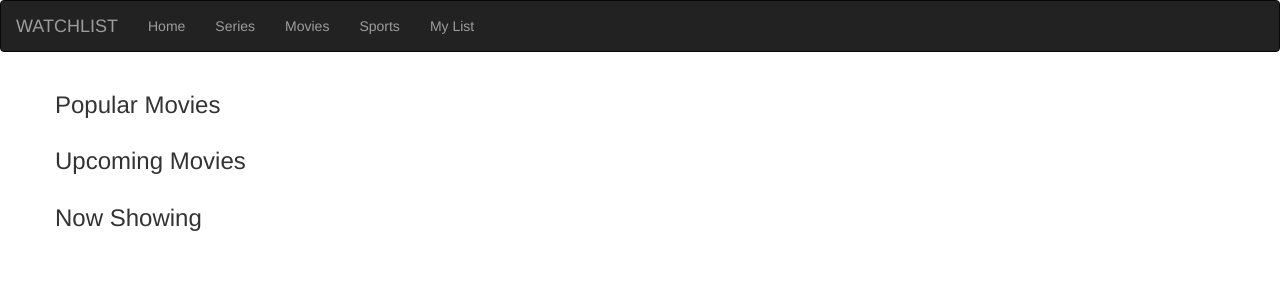
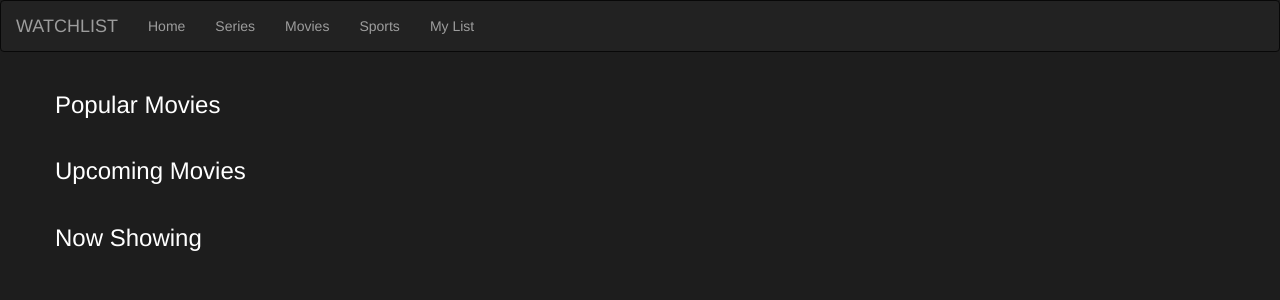
Before and after one commit to andyjohn23/watchlist-app, a Flask app: template app/templates/index.html in a window 1280 px wide. Shown: the top 300 px of the page. Run offline with Flask 2, Linux system fonts and the light colour scheme; the template is opened without the code that fills it, so the values that code supplies are empty; parts of the project's set-up code (start-up, migrations or seed data) failed here and were passed over; some libraries are stand-ins or nearby versions.

Commit message:
updated files

```diff
--- a/app/static/css/index.css
+++ b/app/static/css/index.css
@@ -1,9 +1,39 @@
-.movie-card{
-    display: inline-block;
-    list-style: none;
+body{
+    background-color: #1d1d1d;
 }
 .movie-card img{
+    width: 280px;
+    height: 250px;
+    object-fit: cover;
+    margin: 10px;
+}
+.movie-card img:hover{
+    transform: scale(1.06);
+}
+.popular h3{
+    color: white;
+}
+.popular ul{
     display: flex;
-    flex-wrap: nowrap;
     flex-direction: row;
+    flex-wrap: wrap;
+    margin-left: -6%;
 }
+.upcoming h3{
+    color: white;
+}
+.upcoming ul{
+    display: flex;
+    flex-direction: row;
+    flex-wrap: wrap;
+    margin-left: -6%;
+}
+.now-showing h3{
+    color: white;
+}
+.now-showing ul{
+    display: flex;
+    flex-direction: row;
+    flex-wrap: wrap;
+    margin-left: -6%;
+}
--- a/app/templates/index.html
+++ b/app/templates/index.html
@@ -1,14 +1,19 @@
 {% extends 'base.html'%}
 {% import 'macros.html' as macro%}
 
+<!DOCTYPE html>
+<html>
 
+<head>
     <!-- Styles block -->
 
     {% block styles%}
     {{ super() }}
     <link rel="stylesheet" type="text/css" href="{{url_for('static',filename='css/index.css')}}">
     {% endblock %}
+</head>
 
+<body>
     <!-- Content block -->
     {% block content %}
 
@@ -21,7 +26,7 @@
             </ul>
         </div>
 
-    <div class="row">
+        <div class="row upcoming">
             <!-- Upcoming movie  -->
             <h3> Upcoming Movies </h3>
             <ul>
@@ -29,7 +34,7 @@
             </ul>
         </div>
 
-    <div class="row">
+        <div class="row now-showing">
             <!-- Now showing movie -->
             <h3>Now Showing</h3>
             <ul>
@@ -38,3 +43,6 @@
         </div>
     </div>
     {% endblock%}
+</body>
+
+</html>
--- a/app/templates/navbar.html
+++ b/app/templates/navbar.html
@@ -1,4 +1,4 @@
-<div class="navbar sticky-top navbar-inverse" role="navigation">
+<div class="navbar fixed-top navbar-inverse" role="navigation">
     <div class="container-fluid">
         <div class="navbar-header">
             <button type="button" class="navbar-toggle" data-toggle="collapse" data-target=".navbar-collapse">
```
Lines whose indentation alone changed are shown as unchanged.
